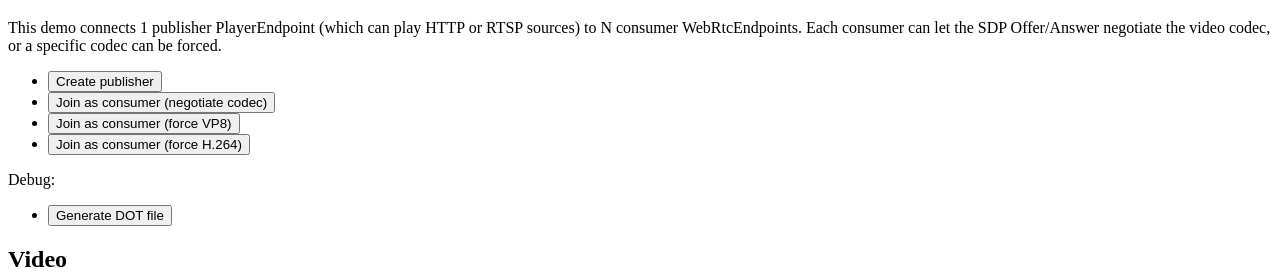
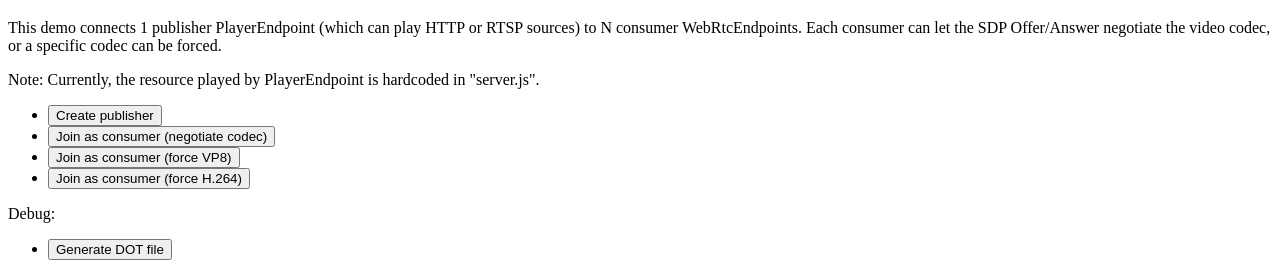
Before and after one commit to Kurento/kurento-demos-js, a website with bundled scripts: page player2many/index.html in a window 1280 px wide. Shown: the part 61-338 px from the top of the page. Built offline with nearby package versions, Linux system fonts and the light colour scheme; no server answers.

Commit message:
Minor: add comments and print web server URL

```diff
--- a/player2many/index.html
+++ b/player2many/index.html
@@ -16,6 +16,10 @@
       This demo connects 1 publisher PlayerEndpoint (which can play HTTP or RTSP
       sources) to N consumer WebRtcEndpoints. Each consumer can let the SDP
       Offer/Answer negotiate the video codec, or a specific codec can be forced.
+    </p>
+    <p>
+      Note: Currently, the resource played by PlayerEndpoint is hardcoded in
+      "server.js".
     </p>
 
     <div>
--- a/player2many/server.js
+++ b/player2many/server.js
@@ -57,7 +57,7 @@ class Session {
   global.server.https = https;
 
   https.on("listening", () => {
-    console.log("Web server is listening, port:", CONFIG.https.port);
+    console.log(`Web server is listening on https://localhost:${CONFIG.https.port}`);
   });
   https.on("error", err => {
     console.error("HTTPS error:", err.message);
```
Also changed, not shown: player2many/README.md.
